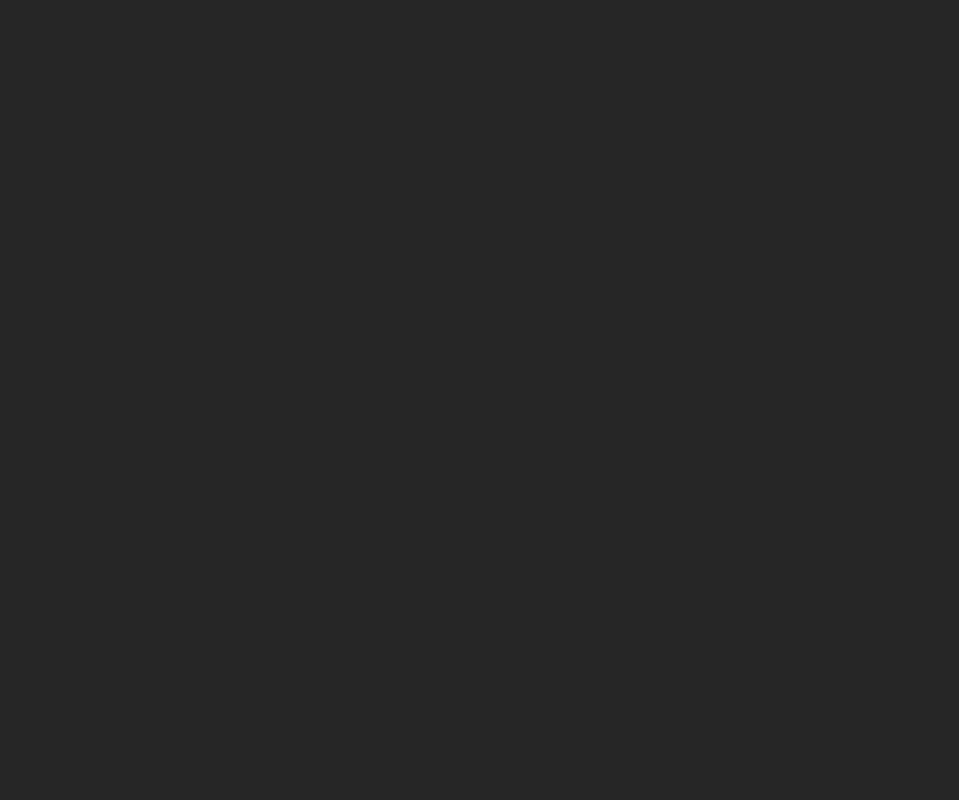
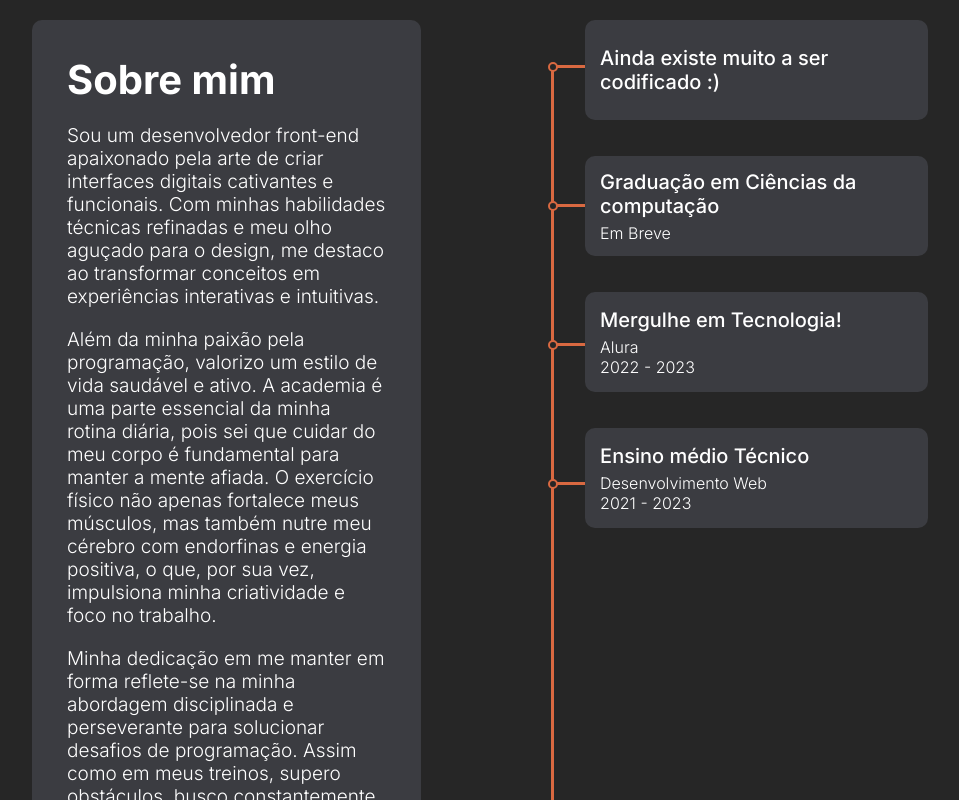
Before and after one commit to petrinks/portfolio, a React (Vite) app: page / in a window 1280 px wide. Shown: the part 820-1620 px from the top of the page, without its empty margins (160-1119 px from the left). Before the commit the page ends 800 px from the top, so only its background shows below. Built offline with nearby package versions, Linux system fonts and the light colour scheme.

Commit message:
About me

```diff
--- a/src/App.css
+++ b/src/App.css
@@ -271,6 +271,11 @@ body{
 }
 
 
+@media (max-width: 1440px) {
+	.animation-container{
+		display: none;
+	}
+}
 
 /* HEADER AND MAIN "CONFIG" */
 
@@ -495,3 +500,106 @@ header div h1{
 	height: 75px;
 	color: #9D9D9D;
 }
+
+/* SOBRE MIM E LINHA DO TEMPO*/
+
+.container-sobremim-tempo{
+	width: 100%;
+	height: 900px;
+	display: flex;
+	align-items: flex-start;
+	justify-content: space-between;
+	margin-top: 100px;
+	gap: 130px;
+}
+
+.container-sobremim{
+	width: 50%;
+	min-height: 65%;
+	max-height: 95%;
+	background-color: #3B3C41;
+	border-radius: 10px;
+	padding: 35px;
+	gap: 20px;
+	display: flex;
+	flex-direction: column;
+	align-items: flex-start;
+}
+
+.container-sobremim h1{
+	font-size: 40px;
+}
+
+.container-sobremim p{
+	font-weight: 300;
+	font-size: 19px;
+}
+
+.container-tempo{
+	width: 50%;
+	height: 100%;
+	display: flex;
+	align-items: end;
+}
+
+
+
+
+.container-linha-tempo{
+	width: 10%;
+	height: 95%;
+	border-left: solid 3px #D96941;
+}
+
+.grid-linha{
+	width: 100%;
+	min-height:16.25%;
+	max-height: 23.75%;
+	border-top: solid 3px #D96941;
+}
+
+.circle-tempo{
+	width: 10px;
+	height: 10px;
+	background-color: #262626;
+	position: relative;
+	bottom: 6px;
+	right: 6px;
+	border-radius: 10px;
+	border: solid #D96941 2px;
+}
+
+
+
+.container-acontecimento-tempo{
+	width: 100%;
+	height: 100%;
+	display: flex;
+	flex-direction: column;
+	gap: 36px;
+}
+
+.grid-acontecimento{
+	width: 100%;
+	height: 100px;
+	background-color: #3B3C41;
+	border-radius: 10px;
+	display: flex;
+	flex-direction: column;
+	justify-content: center;
+	align-items: flex-start;
+	padding-left: 15px;
+}
+
+.grid-acontecimento p{
+	font-weight: 300;
+}
+
+.grid-acontecimento h1{
+	font-weight: 500;
+	font-size: 20px;
+}
+
+.senac h1, .alura h1, .puc h1{
+	margin-bottom: 5px;
+}
--- a/src/App.tsx
+++ b/src/App.tsx
@@ -103,6 +103,50 @@ function App() {
               <SiSass />
               <CgFigma />
             </div>
+            <div className="container-sobremim-tempo">
+              <section className='container-sobremim'>
+                <h1>Sobre mim</h1>
+                <p>Sou um desenvolvedor front-end apaixonado pela arte de criar interfaces digitais cativantes e funcionais. Com minhas habilidades técnicas refinadas e meu olho aguçado para o design, me destaco ao transformar conceitos em experiências interativas e intuitivas.</p>
+                <p>Além da minha paixão pela programação, valorizo um estilo de vida saudável e ativo. A academia é uma parte essencial da minha rotina diária, pois sei que cuidar do meu corpo é fundamental para manter a mente afiada. O exercício físico não apenas fortalece meus músculos, mas também nutre meu cérebro com endorfinas e energia positiva, o que, por sua vez, impulsiona minha criatividade e foco no trabalho.</p>
+                <p>Minha dedicação em me manter em forma reflete-se na minha abordagem disciplinada e perseverante para solucionar desafios de programação. Assim como em meus treinos, supero obstáculos, busco constantemente aprender e me aprimorar, mantendo-me atualizado sobre as últimas tendências e tecnologias do mundo front-end.</p>
+                <p>No geral, sou um desenvolvedor front-end apaixonado e dedicado, cuja busca pela excelência técnica e bem-estar pessoal se entrelaçam, resultando em um profissional talentoso e equilibrado.</p>
+              </section>
+              <section className='container-tempo'>
+                <div className="container-linha-tempo">
+                  <div className="grid-linha">
+                    <div className="circle-tempo"></div>
+                  </div>
+                  <div className="grid-linha">
+                  <div className="circle-tempo"></div>
+                  </div>
+                  <div className="grid-linha">
+                  <div className="circle-tempo"></div>
+                  </div>
+                  <div className="grid-linha">
+                  <div className="circle-tempo"></div>
+                  </div>
+                </div>
+                <div className="container-acontecimento-tempo">
+                  <div className="grid-acontecimento">
+                    <h1>Ainda existe muito a ser codificado :)</h1>
+                  </div>
+                  <div className="grid-acontecimento puc">
+                    <h1>Graduação em Ciências da computação</h1>
+                    <p>Em Breve</p>
+                  </div>
+                  <div className="grid-acontecimento alura">
+                    <h1>Mergulhe em Tecnologia!</h1>
+                    <p>Alura</p>
+                    <p>2022 - 2023</p>
+                  </div>
+                  <div className="grid-acontecimento senac">
+                    <h1>Ensino médio Técnico</h1>
+                    <p>Desenvolvimento Web</p>
+                    <p>2021 - 2023</p>
+                  </div>
+                </div>
+              </section>
+            </div>
         </main>
   </div>
   )
```
